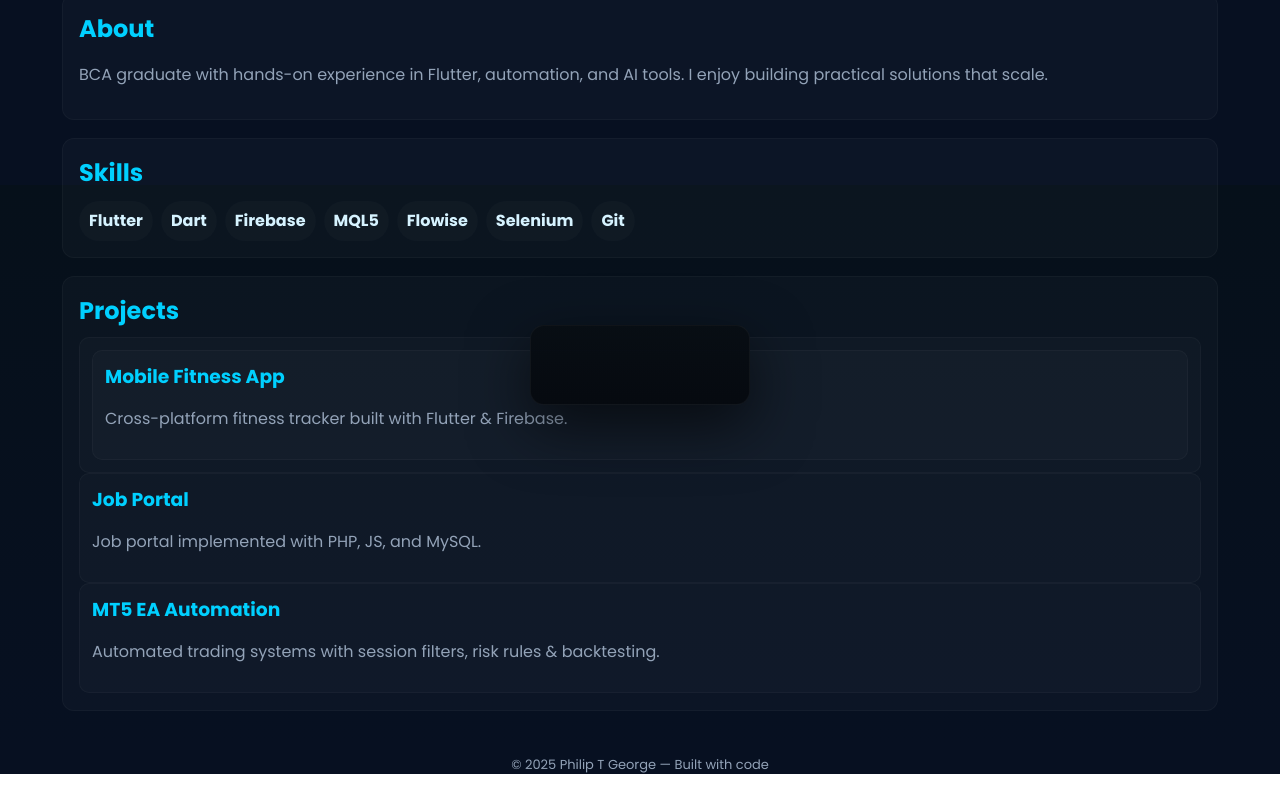
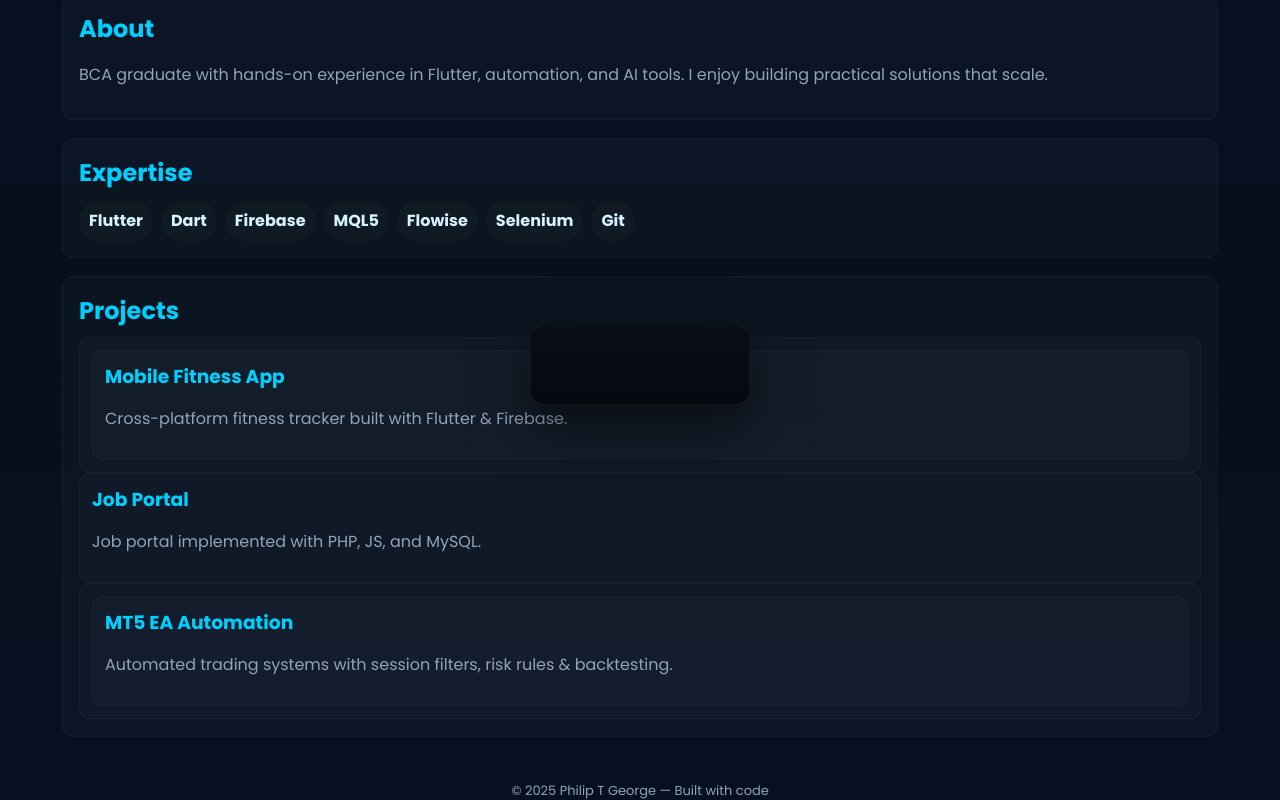
Before and after one commit to githoober929/portfolio, a plain HTML site: page index.html in a window 1280 px wide. Shown: the part 615-1415 px from the top of the page. Before the commit the page ends 1389 px from the top, so only its background shows below. Drawn offline with nearby package versions, Linux system fonts and the light colour scheme; a script that the page names is missing.

Commit message:
Update index.html

```diff
--- a/index.html
+++ b/index.html
@@ -273,7 +273,7 @@ h1{ font-size:34px; line-height:1.02; }
       </section>
 
       <section class="section" id="skills">
-        <h2>Skills</h2>
+        <h2>Expertise</h2>
         <div class="skills" aria-hidden="false">
           <div class="pill">Flutter</div>
           <div class="pill">Dart</div>
@@ -300,13 +300,21 @@ h1{ font-size:34px; line-height:1.02; }
           </div>
 
           <div class="project" data-tilt tabindex="0">
+
             <h3>Job Portal</h3>
             <p style="color:var(--muted)">Job portal implemented with PHP, JS, and MySQL.</p>
           </div>
 
           <div class="project" data-tilt tabindex="0">
+
+             <a href="https://github.com/githoober929/fitnessapp"
+       target="_blank"
+       class="project"
+       data-tilt
+       tabindex="0">
             <h3>MT5 EA Automation</h3>
             <p style="color:var(--muted)">Automated trading systems with session filters, risk rules & backtesting.</p>
+             </a>
           </div>
         </div>
       </section>
```
